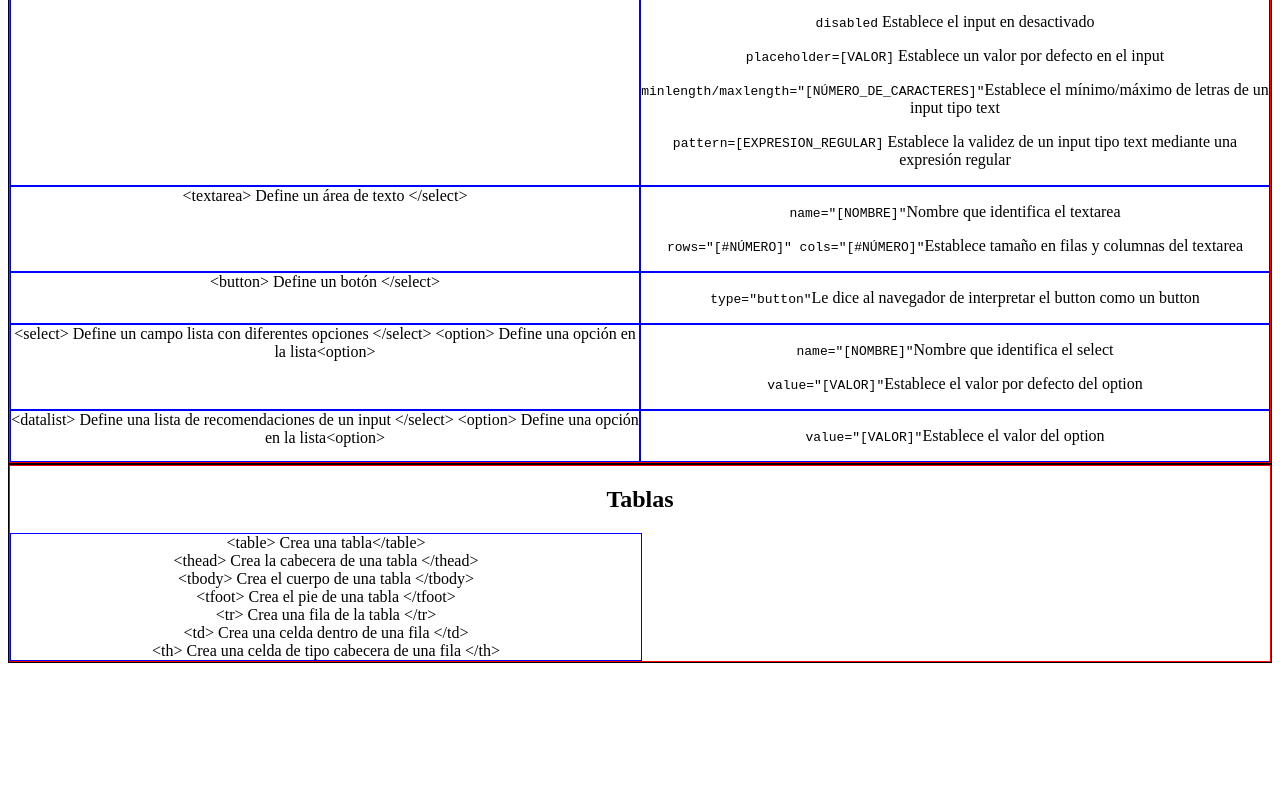
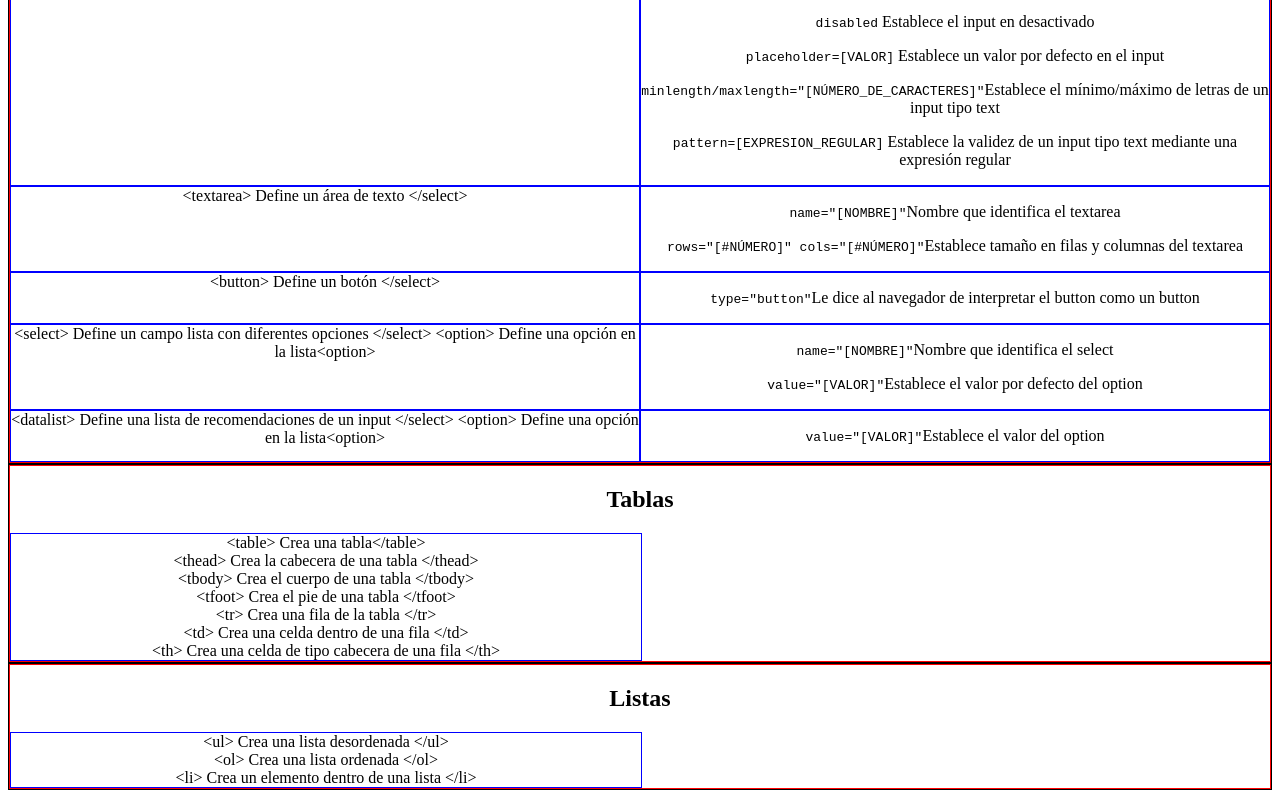
Before and after one commit to ATorada/CheatSheet_HTML5, a plain HTML site: page index.html in a window 1280 px wide. Shown: the part 2140-2938 px from the top of the page. Before the commit the page ends 2811 px from the top, so only its background shows below. Drawn offline with Linux system fonts and the light colour scheme.

Commit message:
FEAT - Lists acabado

```diff
--- a/index.html
+++ b/index.html
@@ -215,6 +215,18 @@
                 </div>
             </article>
         </section>
+        <section>
+            <article>
+                <h2>Listas</h2>
+                <div class="contenedor">
+                    <div class="etiquetas">
+                        &lt;ul&gt; Crea una lista desordenada &lt;/ul&gt;<br>
+                        &lt;ol&gt; Crea una lista ordenada &lt;/ol&gt; <br>
+                        &lt;li&gt; Crea un elemento dentro de una lista &lt;/li&gt; <br>
+                    </div>
+                </div>
+            </article>
+        </section>
     </main>
 </body>
 
```
